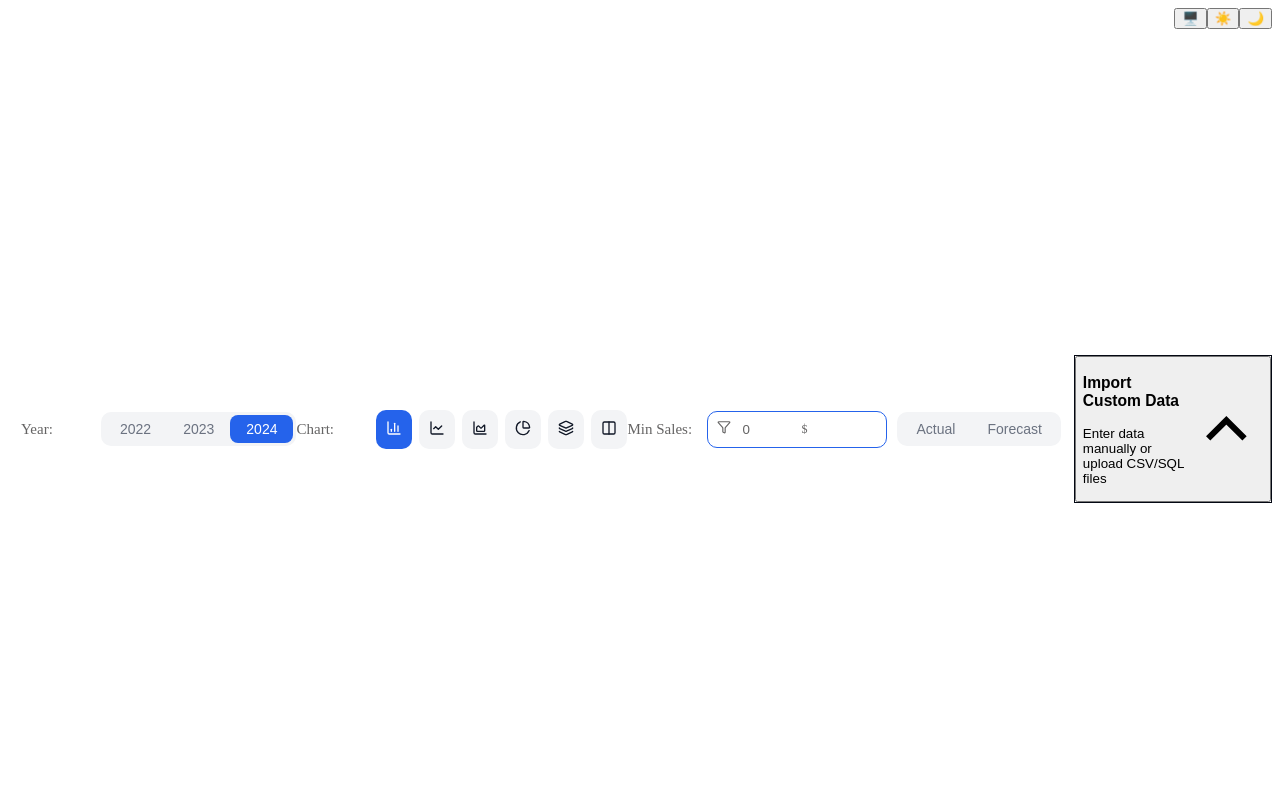
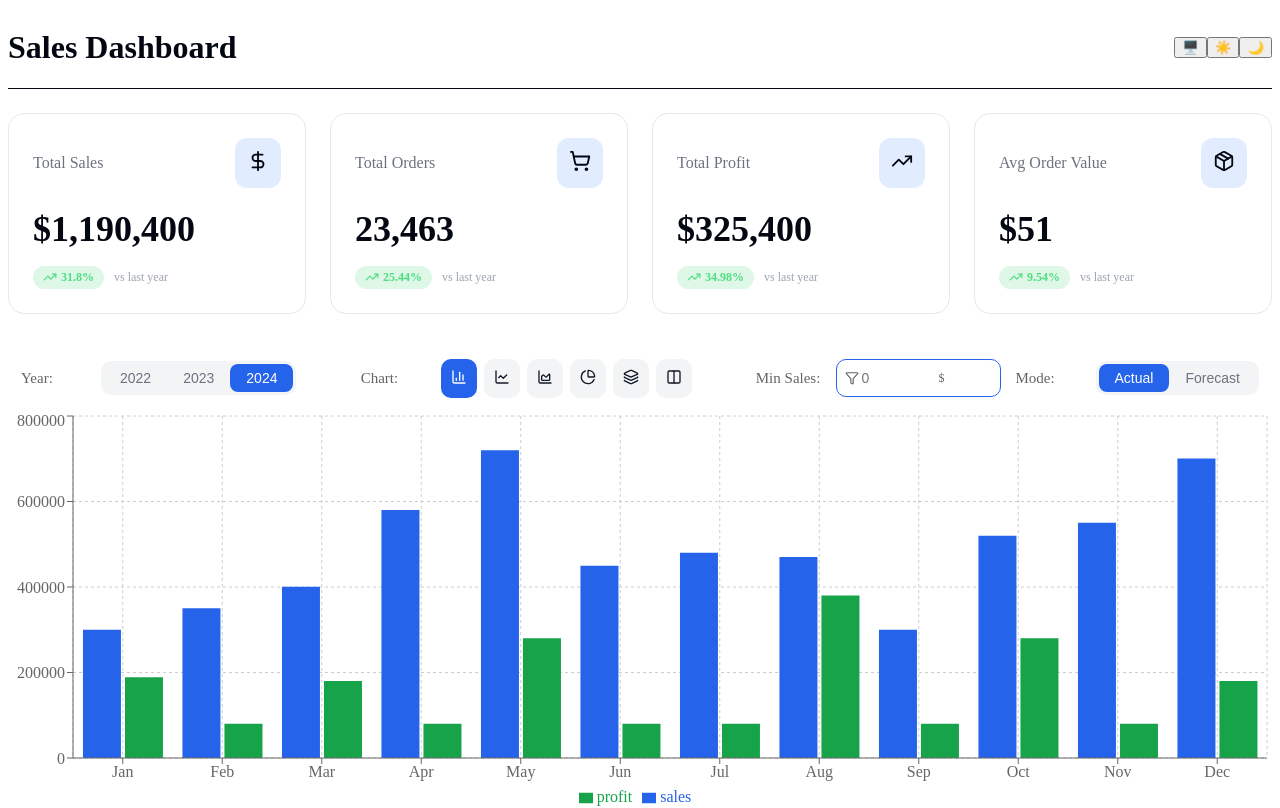
Before and after one commit to techkinha553-source/sales-dashboard, a Next.js app: page /dashboard in a window 1280 px wide. Shown: the top 808 px of the page. Built offline with nearby package versions, Linux system fonts and the light colour scheme.

Commit message:
add some changes

```diff
--- a/app/dashboard/page.tsx
+++ b/app/dashboard/page.tsx
@@ -68,22 +68,221 @@
 //   );
 // }
 
+// "use client";
+
+// import { useState } from "react";
+// import DashboardControls from "@/components/molecules/DashboardControls";
+// import ImportCustomData from "@/components/ImportCustomData";
+
+// export default function PreviewPage() {
+//   const [year, setYear] = useState(2024);
+//   const [chartType, setChartType] = useState<
+//     "bar" | "line" | "pie" | "area" | "combo" | "stacked"
+//   >("bar");
+//   const [threshold, setThreshold] = useState(0);
+
+//   return (
+//     <main className="min-h-screen flex items-center justify-center bg-gray-100 p-8">
+//       <div className="w-full max-w-6xl">
+//         <DashboardControls
+//           year={year}
+//           onYearChange={setYear}
+//           chartType={chartType}
+//           onChartChange={setChartType}
+//           threshold={threshold}
+//           onThresholdChange={setThreshold}
+//         />
+//       </div>
+//       <ImportCustomData />
+//     </main>
+
+//   );
+// }
+
+
 "use client";
 
+import Navbar from "@/components/molecules/Navbar";
 import { useState } from "react";
+import SalesChart from "@/components/organisms/SalesChart";
+import { salesData } from "@/data/salesData";
+import KpiCards from "@/components/organisms/KpiCards";
 import DashboardControls from "@/components/molecules/DashboardControls";
-import ImportCustomData from "@/components/ImportCustomData";
+import YearlyComparisonSection from "@/components/organisms/YearlyComparisonSection";
 
-export default function PreviewPage() {
+export default function Home() {
   const [year, setYear] = useState(2024);
+  const [threshold, setThreshold] = useState(0);
   const [chartType, setChartType] = useState<
-    "bar" | "line" | "pie" | "area" | "combo" | "stacked"
+    "bar" | "line" | "pie" | "area" | "stacked" | "combo"
   >("bar");
-  const [threshold, setThreshold] = useState(0);
+  const [mode, setMode] = useState<"actual" | "forecast">("actual");
+
+  const [showRiskInfo, setShowRiskInfo] = useState(false);
+
+  const filteredData = salesData[year].filter(
+    (item) => item.sales >= threshold
+  );
+
+  /* ---------------- FORECAST LOGIC ---------------- */
+
+  const forecastMonths = 3;
+
+  const lastActualSale =
+    filteredData[filteredData.length - 1]?.sales ?? 0;
+
+  const avgGrowthRate = (() => {
+    if (filteredData.length < 3) return 0;
+    let sum = 0;
+    for (let i = filteredData.length - 3; i < filteredData.length - 1; i++) {
+      sum +=
+        (filteredData[i + 1].sales - filteredData[i].sales) /
+        filteredData[i].sales;
+    }
+    return sum / 2;
+  })();
+
+  const forecastEndValue = Math.round(
+    lastActualSale * Math.pow(1 + avgGrowthRate, forecastMonths)
+  );
+
+  const forecastGrowthPercent =
+    lastActualSale > 0
+      ? ((forecastEndValue - lastActualSale) / lastActualSale) * 100
+      : 0;
+
+  /* ---------------- RISK CALCULATION ---------------- */
+
+  const volatility = (() => {
+    if (filteredData.length < 4) return 0;
+    const changes: number[] = [];
+    for (let i = 1; i < filteredData.length; i++) {
+      changes.push(
+        Math.abs(
+          (filteredData[i].sales - filteredData[i - 1].sales) /
+            filteredData[i - 1].sales
+        )
+      );
+    }
+    return changes.reduce((a, b) => a + b, 0) / changes.length;
+  })();
+
+  const riskLevel =
+    volatility < 0.05 ? "Low" : volatility < 0.12 ? "Medium" : "High";
+
+  const riskMeta = {
+    Low: {
+      color: "bg-green-100 text-green-700",
+      confidence: 90,
+      description:
+        "Sales are stable with minimal fluctuations. Forecast is highly reliable.",
+    },
+    Medium: {
+      color: "bg-yellow-100 text-yellow-700",
+      confidence: 65,
+      description:
+        "Moderate variation detected. Monitor trends before making decisions.",
+    },
+    High: {
+      color: "bg-red-100 text-red-700",
+      confidence: 40,
+      description:
+        "High volatility in sales data. Forecast accuracy is lower.",
+    },
+  } as const;
 
   return (
-    <main className="min-h-screen flex items-center justify-center bg-gray-100 p-8">
-      <div className="w-full max-w-6xl">
+    <main className="min-h-screen bg-gray-100 dark:bg-gray-950 p-8 text-black dark:text-white">
+      {/* HEADER */}
+      {/* <header className="max-w-6xl mx-auto mb-6 space-y-4">
+        <h1 className="text-4xl font-bold tracking-tight">
+          Sales Dashboard
+        </h1>
+      </header> */}
+      <Navbar mode={mode} onModeChange={setMode} />
+
+        {/* <div className="p-8"></div> */}
+      {/* KPI */}
+      <KpiCards />
+
+      {/* FORECAST SECTION */}
+      {mode === "forecast" && (
+        <>
+          <div className="mt-6 grid grid-cols-1 sm:grid-cols-2 gap-4">
+            <div className="bg-white dark:bg-gray-900 rounded-xl shadow p-5">
+              <p className="text-sm text-gray-500">
+                Expected Growth (Next 3 Months)
+              </p>
+              <p
+                className={`text-3xl font-bold ${
+                  forecastGrowthPercent >= 0
+                    ? "text-green-600"
+                    : "text-red-600"
+                }`}
+              >
+                {forecastGrowthPercent.toFixed(1)}%
+              </p>
+            </div>
+
+            <div className="bg-white dark:bg-gray-900 rounded-xl shadow p-5">
+              <p className="text-sm text-gray-500">Forecast Insight</p>
+              <p className="text-sm mt-2">
+                Based on recent sales trends, revenue is expected to{" "}
+                <span className="font-semibold">
+                  {forecastGrowthPercent >= 0 ? "increase" : "decrease"}
+                </span>{" "}
+                over the next quarter.
+              </p>
+            </div>
+          </div>
+
+          {/* -------- RISK BOXES -------- */}
+          <div className="mt-6 flex items-center gap-4">
+            {(["Low", "Medium", "High"] as const).map((level) => {
+              const active = riskLevel === level;
+              return (
+                <div
+                  key={level}
+                  onClick={() => setShowRiskInfo((p) => !p)}
+                  className={`cursor-pointer px-4 py-3 rounded-xl border text-sm font-semibold
+                    transition-all duration-300 ease-in-out
+                    ${riskMeta[level].color}
+                    ${active ? "scale-105 border-gray-400" : "opacity-50"}
+                  `}
+                >
+                  {level} Risk
+
+                  {/* Confidence Bar */}
+                  <div className="mt-2 h-1 w-full bg-white/50 rounded">
+                    <div
+                      className="h-1 rounded bg-current"
+                      style={{
+                        width: `${riskMeta[level].confidence}%`,
+                      }}
+                    />
+                  </div>
+
+                  <p className="mt-1 text-xs font-normal">
+                    {riskMeta[level].confidence}% confidence
+                  </p>
+                </div>
+              );
+            })}
+          </div>
+
+          {/* RISK EXPLANATION */}
+          {showRiskInfo && (
+            <div className="mt-3 max-w-2xl text-sm text-gray-600 dark:text-gray-400">
+              <strong>{riskLevel} Risk:</strong>{" "}
+              {riskMeta[riskLevel].description}
+            </div>
+          )}
+        </>
+      )}
+
+      {/* CONTENT */}
+      <div className="mx-auto mt-8">
+        <section className="mb-8">
           <DashboardControls
             year={year}
             onYearChange={setYear}
@@ -91,10 +290,17 @@ export default function PreviewPage() {
             onChartChange={setChartType}
             threshold={threshold}
             onThresholdChange={setThreshold}
+            mode={mode}
+            onModeChange={setMode}
           />
+        </section>
+
+        <section className="bg-white dark:bg-gray-900 rounded-xl shadow-lg p-6">
+          <SalesChart data={filteredData} type={chartType} mode={mode} />
+        </section>
+
+        <YearlyComparisonSection />
       </div>
-      <ImportCustomData />
     </main>
-
   );
 }
--- a/app/layout.tsx
+++ b/app/layout.tsx
@@ -1,7 +1,7 @@
 import type { Metadata } from "next";
 import { Geist, Geist_Mono } from "next/font/google";
 import "./globals.css";
-import ThemeToggle from "@/components/atoms/ThemeToggle";
+// import ThemeToggle from "@/components/atoms/ThemeToggle";
 import { ThemeProvider } from "next-themes";
 
 const geistSans = Geist({
@@ -52,7 +52,7 @@ export default function RootLayout({
       >
         <ThemeProvider attribute="class" defaultTheme="system" enableSystem>
           <header className="flex justify-end p-4">
-            <ThemeToggle />
+            {/* <ThemeToggle /> */}
           </header>
           {children}
         </ThemeProvider>
--- a/components/molecules/DashboardControls.module.css
+++ b/components/molecules/DashboardControls.module.css
@@ -190,3 +190,60 @@
   align-items: center;
   gap: 16px;
 } */
+
+
+
+/* =========================
+   MIN SALES (ISOLATED)
+   ========================= */
+
+.minSalesSection {
+  display: flex;
+  align-items: center;
+  gap: 16px;
+  white-space: nowrap;
+  flex-shrink: 0;
+}
+
+.minSalesLabel {
+  font-size: 15px;
+  font-weight: 500;
+  color: rgb(101, 100, 100);
+}
+
+.minSalesInputWrapper {
+  position: relative;
+  width: 115px;
+}
+
+.minSalesInput {
+  width: 100%;
+  padding: 10px 24px;
+  border-radius: 10px;
+  border: 1px solid #2563eb;
+  background: var(--bg);
+  font-size: 14px;
+  color: rgb(101, 100, 100);
+}
+
+.minSalesInput:focus {
+  outline: none;
+  box-shadow: 0 0 0 2px rgba(37, 99, 235, 0.25);
+}
+
+.minSalesIconLeft {
+  position: absolute;
+  left: 9px;
+  top: 50%;
+  transform: translateY(-50%);
+  color: rgb(101, 100, 100);
+}
+
+.minSalesCurrency {
+  position: absolute;
+  right: 7px;
+  top: 50%;
+  transform: translateY(-50%);
+  font-size: 12px;
+  color: rgb(101, 100, 100);
+}
--- a/components/molecules/DashboardControls.tsx
+++ b/components/molecules/DashboardControls.tsx
@@ -79,7 +79,7 @@ return (
     <div className={styles.divider} />
 
     {/* MIN SALES */}
-    <div className={styles.section}>
+    {/* <div className={styles.section}>
       <span className={styles.label}>Min Sales:</span>
       <div className={styles.inputWrapper}>
         <span className={styles.inputIconLeft}>
@@ -91,6 +91,41 @@ return (
           onChange={(e) => onThresholdChange(Number(e.target.value))}
         />
         <span className={styles.inputIconRight}>$</span>
+      </div>
+    </div> */}
+
+
+    {/* MIN SALES */}
+    <div className={styles.minSalesSection}>
+      <span className={styles.minSalesLabel}>Min Sales:</span>
+
+      <div className={styles.minSalesInputWrapper}>
+        <Filter size={14} className={styles.minSalesIconLeft} />
+
+        <input
+          type="number"
+          min={0}
+          placeholder="0"
+          value={threshold === 0 ? "" : threshold}
+          onChange={(e) => {
+            const rawValue = e.target.value;
+
+            // Empty input = reset filter
+            if (rawValue === "") {
+              onThresholdChange(0);
+              return;
+            }
+
+            const numericValue = Number(rawValue);
+
+            if (!isNaN(numericValue)) {
+              onThresholdChange(numericValue);
+            }
+          }}
+          className={styles.minSalesInput}
+        />
+
+        <span className={styles.minSalesCurrency}>$</span>
       </div>
     </div>
 
--- /dev/null
+++ b/components/molecules/Navbar.tsx
@@ -0,0 +1,23 @@
+"use client";
+
+import ThemeToggle from "@/components/atoms/ThemeToggle";
+
+export default function Navbar() {
+  return (
+    <header className="w-full bg-white dark:bg-gray-900  border-b border-gray-200 dark:border-gray-700 shadow-sm">
+      <div className="max-w-7xl mx-auto px-6 h-16 flex items-center justify-between">
+
+        {/* LEFT: TITLE */}
+        <h1 className="text-xl font-bold tracking-tight">
+          Sales Dashboard
+        </h1>
+
+        {/* RIGHT: THEME TOGGLE */}
+        <div className="flex items-center">
+          <ThemeToggle />
+        </div>
+
+      </div>
+    </header>
+  );
+}
```
Also changed, not shown: components/atoms/ThemeToggle.tsx (line endings or trailing spaces). Lines whose indentation alone changed are shown as unchanged.
